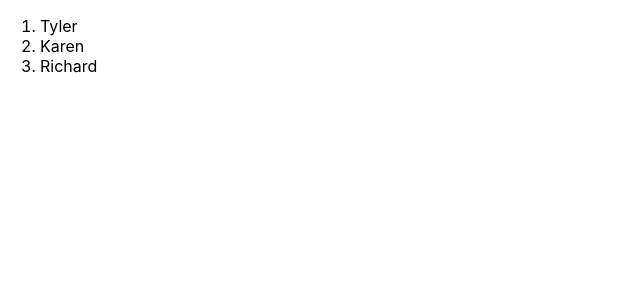
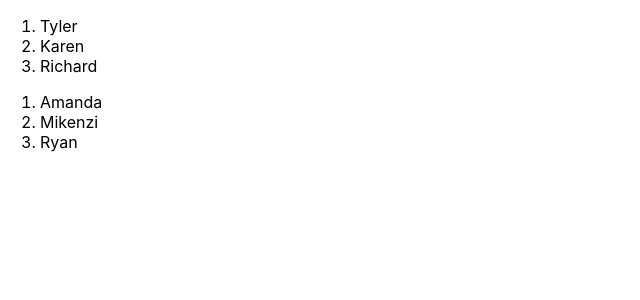
Before and after one commit to asazizmn/udc-contacts, a React (Create React App) app: page / in a window 1280 px wide. Shown: the top 300 px of the page, without its empty margins (0-640 px from the left). Built offline with nearby package versions, Linux system fonts and the light colour scheme.

Commit message:
modify ContactList to accept props

```diff
--- a/src/App.js
+++ b/src/App.js
@@ -12,11 +12,7 @@ class Contactlist extends Component {
   render() {
 
     // an array of objects
-    const people = [
-      { name: 'Tyler' },
-      { name: 'Karen' },
-      { name: 'Richard' }
-    ]
+    const people = this.props.contacts;
 
     // return jsx generated from array of objects above
     // please note that it is considered good practice to wrap multiline jsx within paranthesis
@@ -41,7 +37,16 @@ class App extends Component {
   render() {
     return (
       <div className="App">
-        <Contactlist />
+        <Contactlist contacts={[
+          { name: 'Tyler' },
+          { name: 'Karen' },
+          { name: 'Richard' }
+        ]} />
+        <Contactlist contacts={[
+          { name: 'Amanda' },
+          { name: 'Mikenzi' },
+          { name: 'Ryan' }
+        ]} />
       </div>
     )
   }
```
